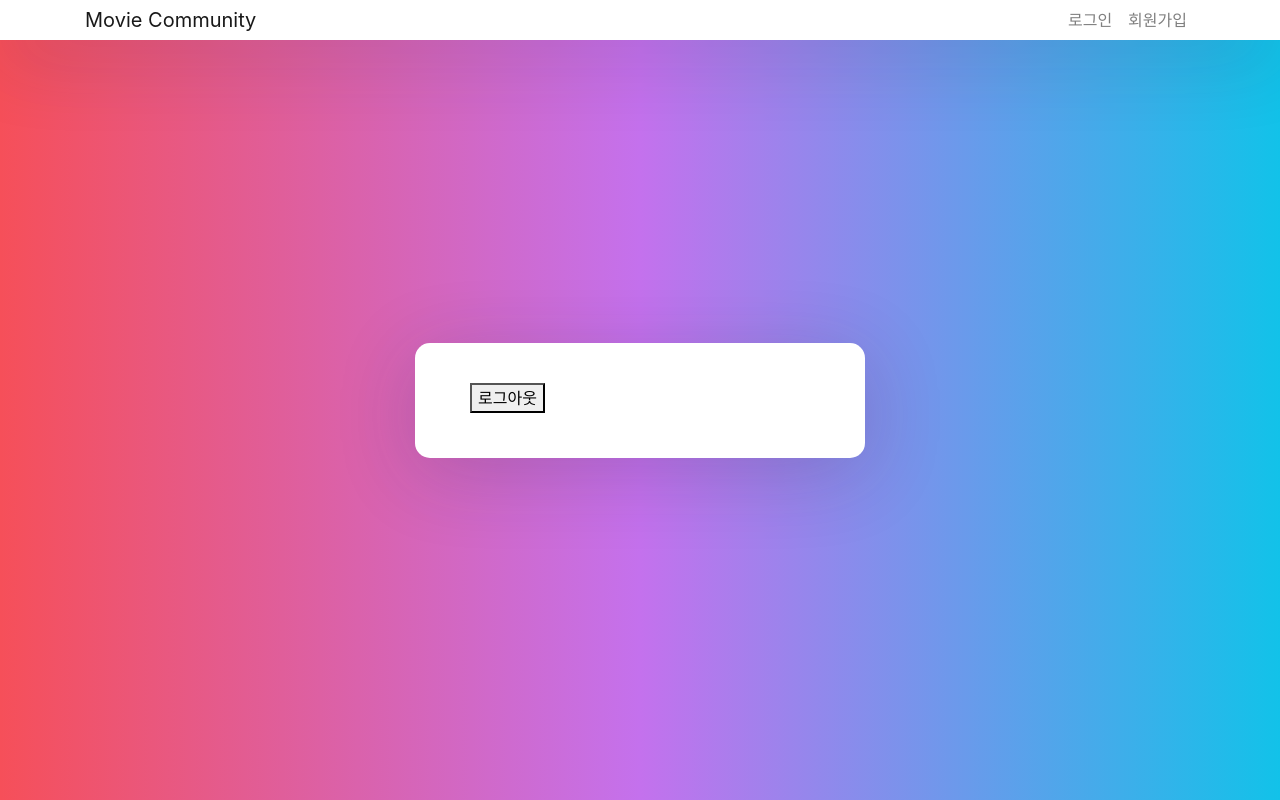
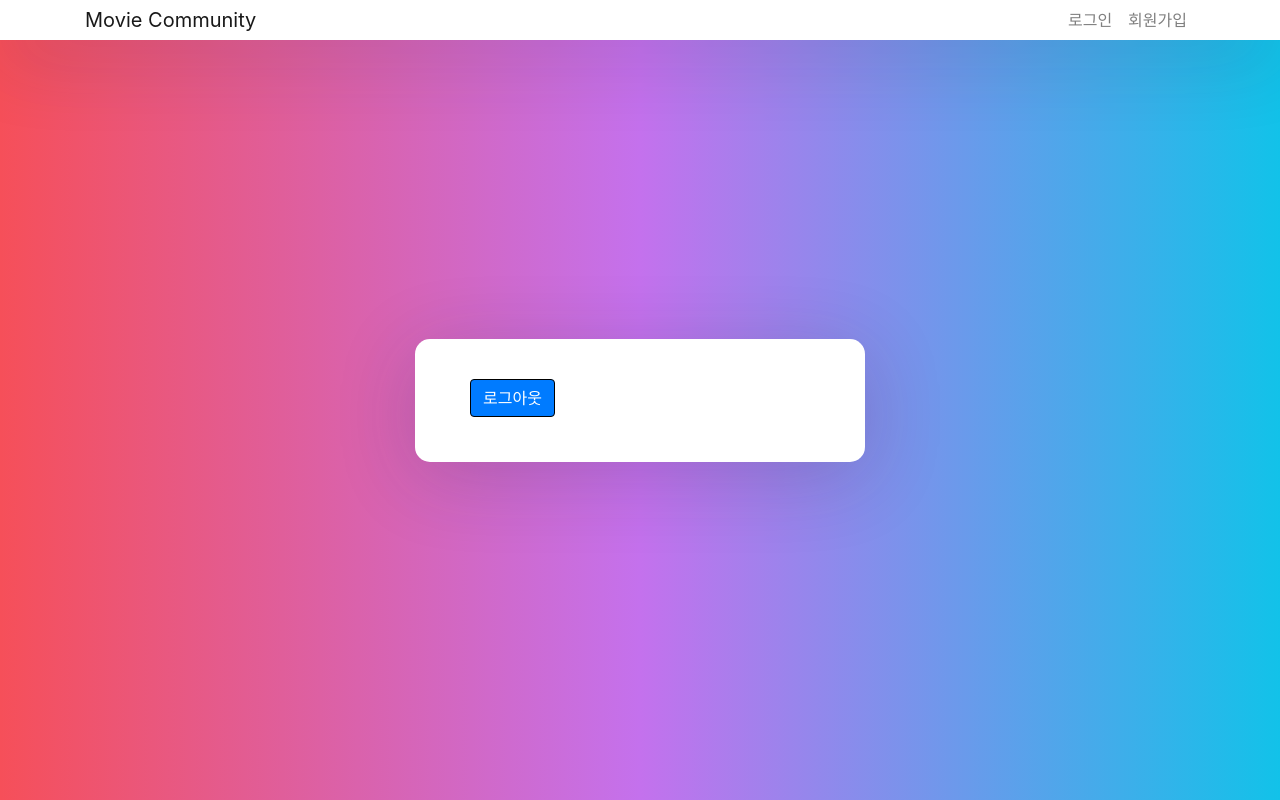
Before and after one commit to CodingWarriorss/movie_community, a React (Create React App) app in the folder movie-community_react-app/: page /logout in a window 1280 px wide. Built offline with nearby package versions, Linux system fonts and the light colour scheme.

Commit message:
fix : 디자인 수정

```diff
--- a/movie-community_react-app/src/component/login/LogoutComponent.jsx
+++ b/movie-community_react-app/src/component/login/LogoutComponent.jsx
@@ -1,10 +1,11 @@
 import React, {Component} from 'react'
 import AuthenticationService from "./AuthenticationService.js";
 
-class LogoutComponent extends Component{
+class LogoutComponent extends Component {
 
     render() {
-        return <button onClick={AuthenticationService.logout}>로그아웃</button>
+        return <button className="btn btn-primary" style={{borderColor: "black"}}
+                       onClick={AuthenticationService.logout}>로그아웃</button>
     }
 }
 
```
